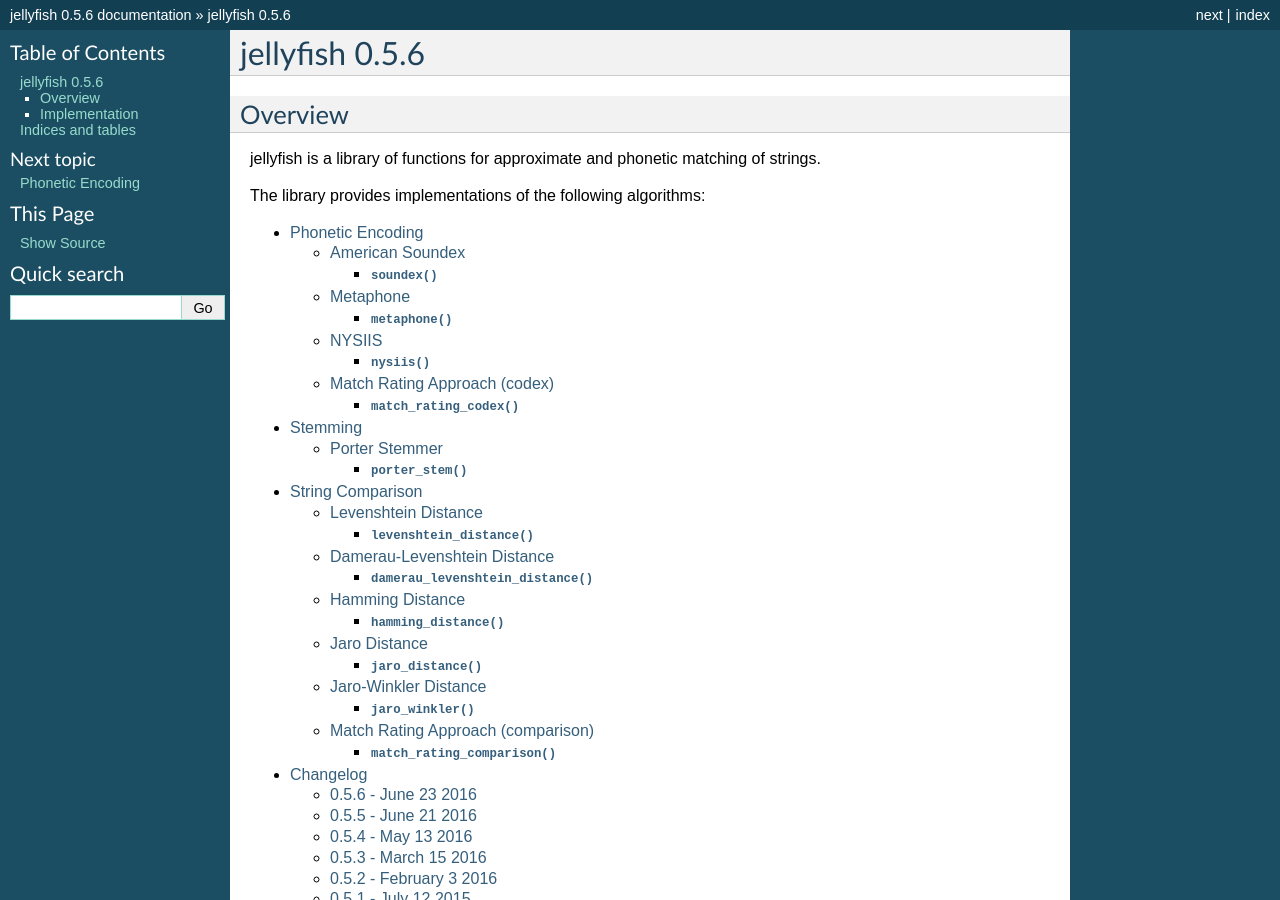
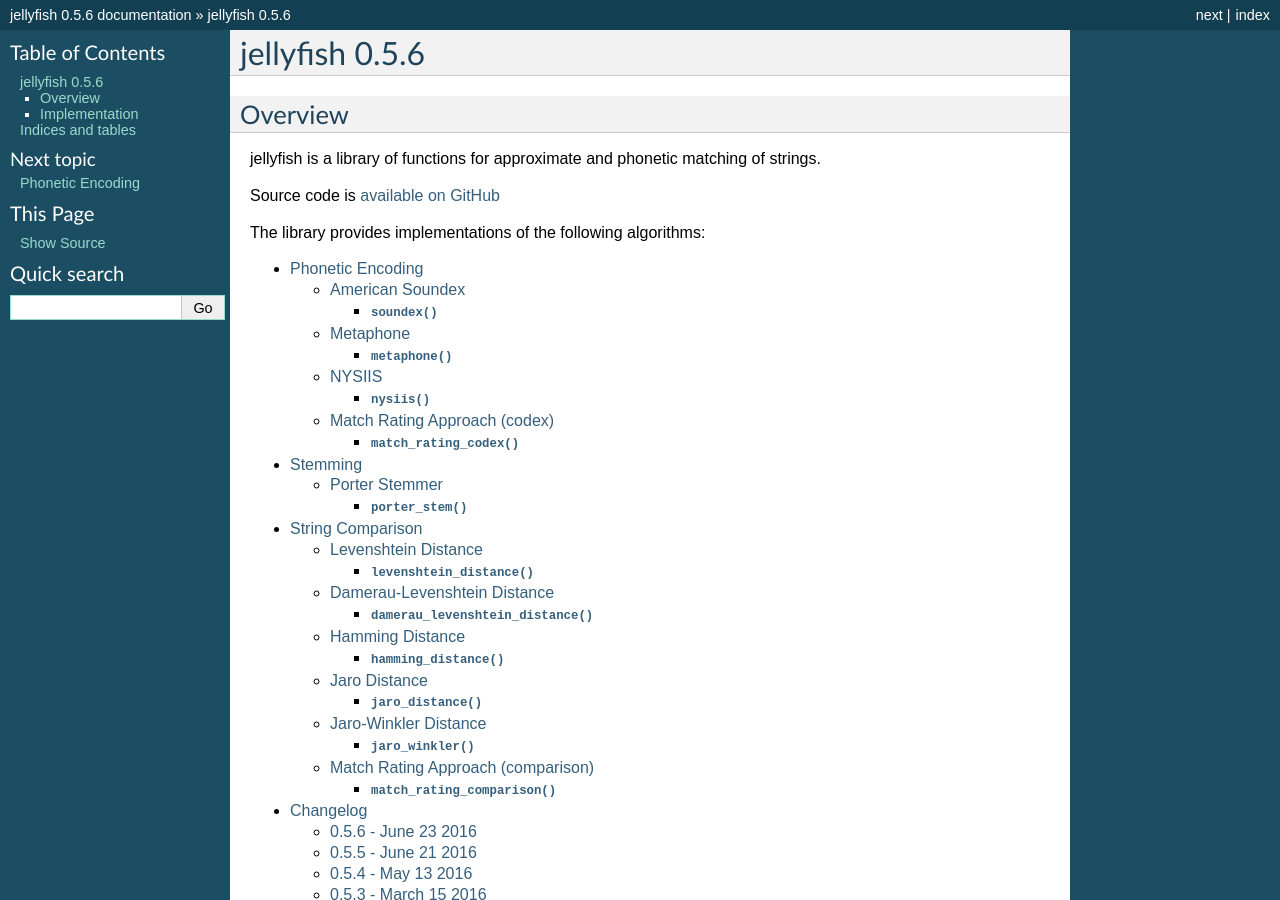
Before and after one commit to jamesturk/jellyfish, a Sphinx documentation site: the page built from docs/index.rst, in a window 1280 px wide and 900 px high. Built offline with Sphinx 7.4.7, drawn with Linux system fonts in a browser that asks for light colours.

Commit message:
Update index.rst
Added link to the source code.

```diff
--- a/docs/index.rst
+++ b/docs/index.rst
@@ -5,6 +5,9 @@
 --------
 
 jellyfish is a library of functions for approximate and phonetic matching of strings.
+
+Source code is `available on GitHub
+<https://github.com/jamesturk/jellyfish>`_
 
 The library provides implementations of the following algorithms:
 
```
